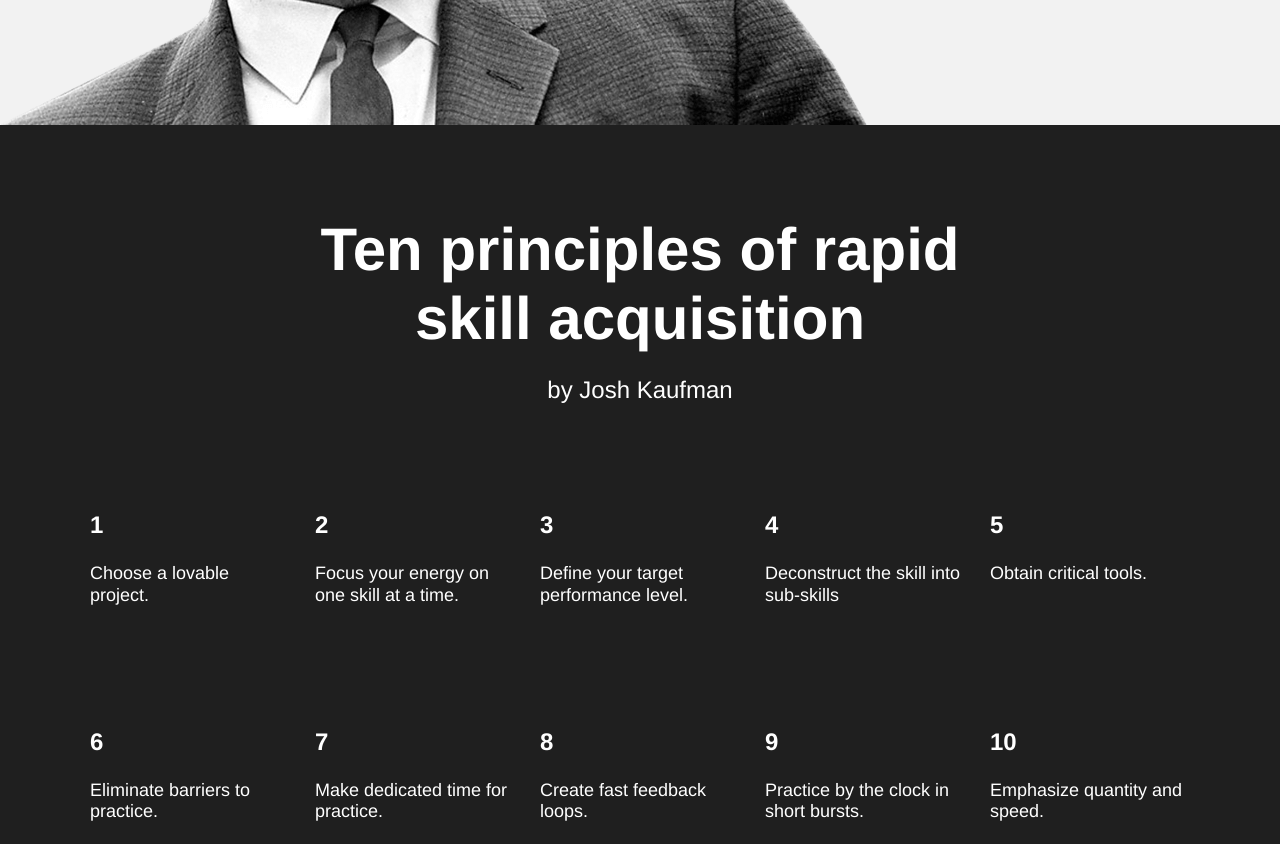
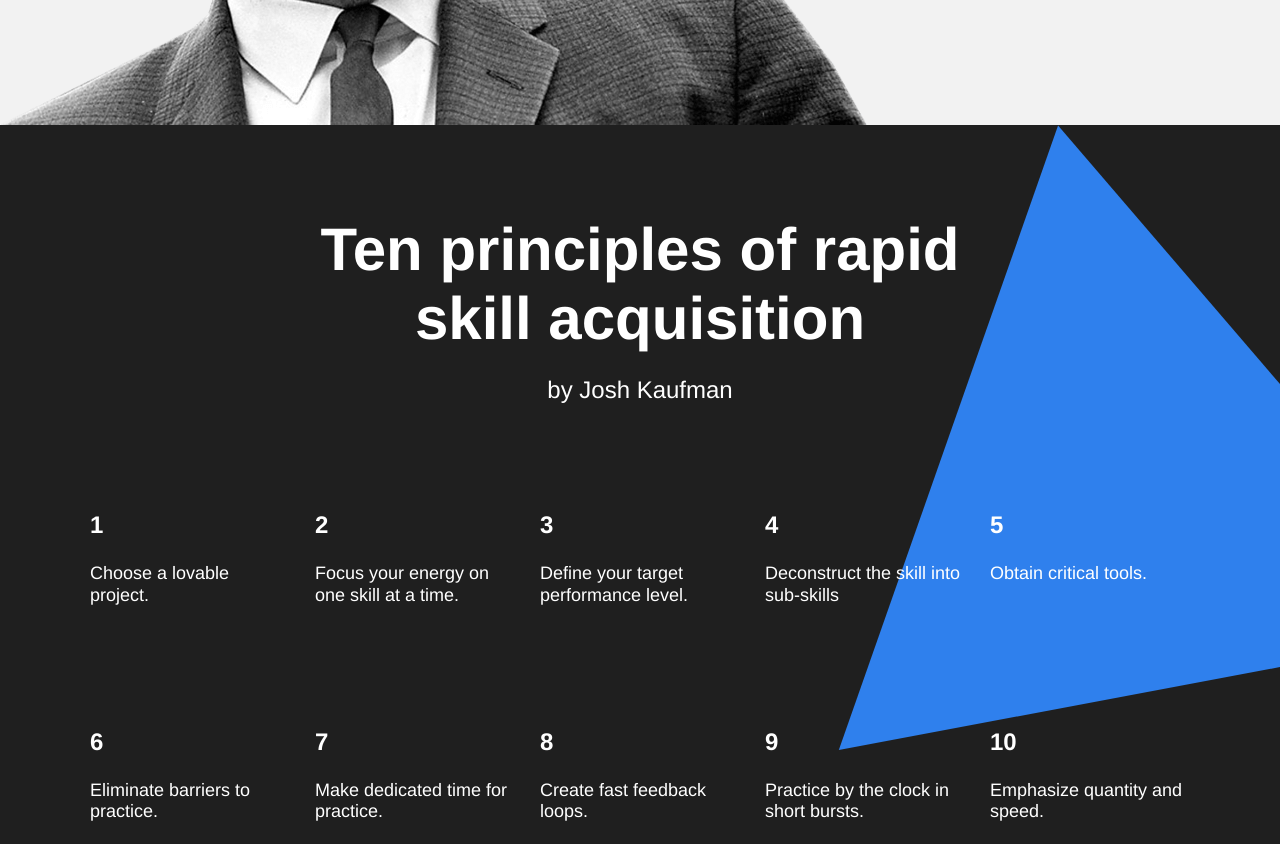
Before and after one commit to ericjbible/web_project_1, a plain HTML site: page index.html in a window 1280 px wide. Shown: the part 2940-3784 px from the top of the page. Drawn offline with Linux system fonts and the light colour scheme.

Commit message:
triangle fix

```diff
--- a/styles/style.css
+++ b/styles/style.css
@@ -247,6 +247,7 @@
 .table__cell_theme_dark {
   margin-top: 80px;
   width: 200px;
+  z-index: 1;
 }
 
 .table__heading_theme_dark {
@@ -262,10 +263,14 @@
 }
 
 .kaufman__triangle {
-  background-image: url(../images/kaufman-triangle.svg);
-  background-repeat: no-repeat;
-  background-position: right -210px;
-  background-size: 877px 877px;
+  background: url(../images/kaufman-triangle.svg) no-repeat right top;
+  background-size: contain;
+  width: 877px;
+  height: 877px;
+  position: absolute;
+  top: 0;
+  right: -210px;
+  z-index: 0;
 }
 
 .footer {
```
